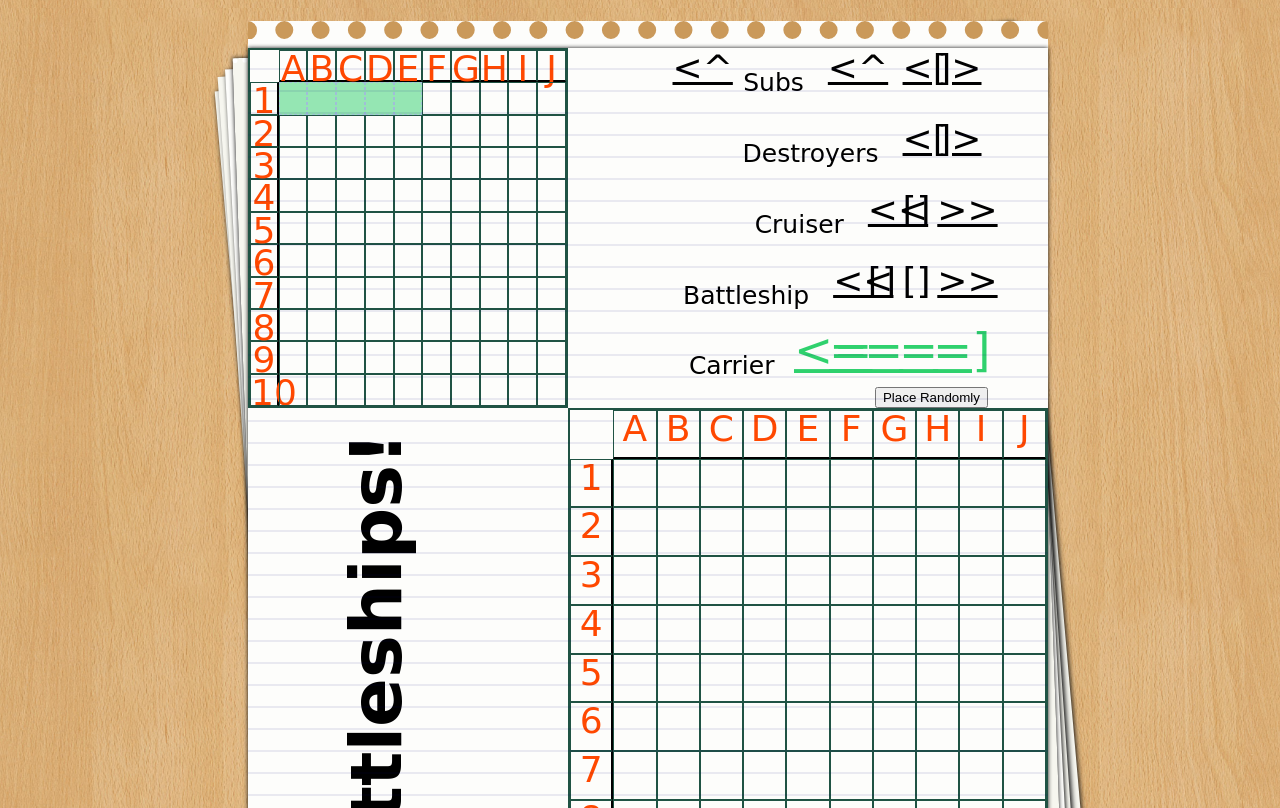
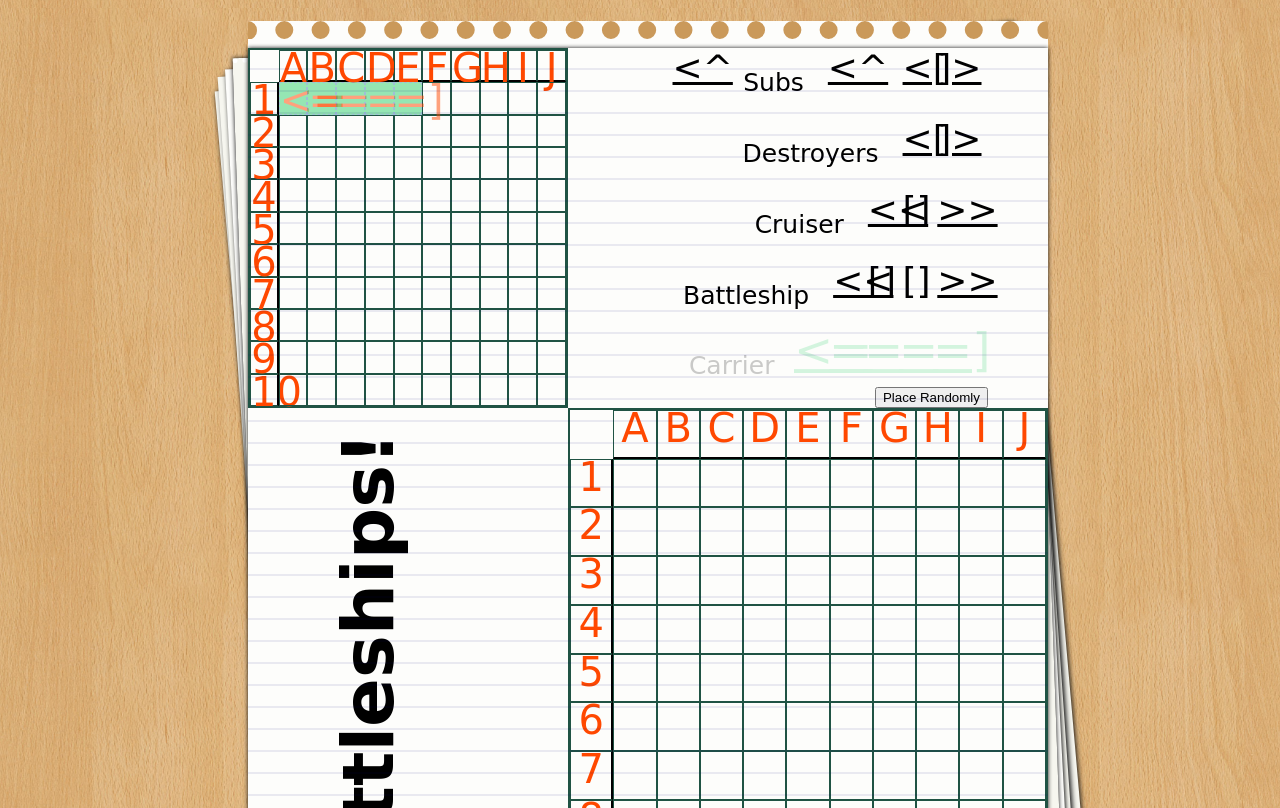
Before and after one commit to robo2323/battleships, a website built with webpack: page dist/index.html in a window 1280 px wide. Both pictures are taken after a click on the element 293 px from the left and 98 px from the top of the page. Built offline with nearby package versions, Linux system fonts and the light colour scheme; a web font is replaced by a local one.

Commit message:
showing ship graphics

```diff
--- a/src/components/view.js
+++ b/src/components/view.js
@@ -10,6 +10,7 @@ export default function() {
   newGame.setBoard();
 
   let clicked = true,
+    clickable = true,
     direction = false,
     pickedShip = 'Carrier';
   // draw blue lines on paper
@@ -18,39 +19,59 @@ export default function() {
   const trackBoardSquareClick = function(e) {
     e.preventDefault();
 
-    clicked = !clicked;
-    if (!clicked) {
+    clicked = clickable ? !clicked : clicked;
+    if (!clicked && clickable) {
       // place ship
+      const placedShipSquares = document.querySelectorAll('.placing-ship');
+
       const y = placedShipSquares[0].getAttribute('data-y');
       const x = placedShipSquares[0].getAttribute('data-x');
-      const placedShipSquares = document.querySelectorAll('.placing-ship');
 
       const cantPlace = newGame.checkSquareInDirection(
         'playerOneBoard',
         [y, x],
         direction,
+        'playerTwoShips',
         pickedShip
       );
-      console.log(cantPlace);
 
       if (!cantPlace) {
+        const playerShip = document.querySelector(
+          `.ship[data-ship="${pickedShip}"]`
+        );
         for (let i = 0; i < placedShipSquares.length; i++) {
           let x = placedShipSquares[i].getAttribute('data-y');
           let y = placedShipSquares[i].getAttribute('data-x');
-          const playerShip = document.querySelector(
-            `.ship[data-ship="${pickedShip}"`
-          );
+
+          // placedShipSquares[i].classList.add('placed-ship');
+
+          newGame.playerOneBoard[x][y] =
+            newGame.playerOneShips[pickedShip].display[i];
+          drawBoardArea('track-area');
+        }
+        if (
+          document.querySelectorAll('.ship[data-placed="false"]').length > 0
+        ) {
           playerShip.setAttribute('data-placed', 'true');
           playerShip.classList.remove('clickable');
           playerShip.style.opacity = '0.2';
 
-          placedShipSquares[i].classList.add('placed-ship');
+          if (pickedShip !== 'Sub_Two') {
+            const newPickedShip = playerShip.nextElementSibling;
+            const placed = newPickedShip.getAttribute('data-placed');
 
-          newGame.playerOneBoard[x][y] = `${pickedShip}`;
+            if (placed) {
+              pickedShip = newPickedShip.getAttribute('data-ship');
+            }
+          }
+          clicked = !clicked;
+        } else {
+          clicked = false;
+          clickable = false;
         }
       }
     }
-    clickedSquare = getXY(this);
+
   };
 
   const checkShot = function(board, [x, y], ships, that) {
@@ -75,13 +96,11 @@ export default function() {
       }
       newGame[board][x][y] = 'X';
     } else {
-
       newGame[board][x][y] = '/';
     }
     board === 'playerTwoBoard'
       ? drawBoardArea('play-area')
       : drawBoardArea('track-area');
-
   };
 
   // make a shot/guess
@@ -91,7 +110,9 @@ export default function() {
     const y = this.getAttribute('data-x');
 
     checkShot('playerTwoBoard', [x, y], 'playerTwoShips', this);
+
     const aiTurn = newGame.aiTurn();
+
     setTimeout(() => {
       checkShot(
         'playerOneBoard',
@@ -107,19 +128,28 @@ export default function() {
     let x = xy[1];
 
     const pickedShipLength = newGame.playerOneShips[pickedShip].strength;
-    const relativeShipLengthY = y + pickedShipLength - 1,
-      relativeShipLengthX = x + pickedShipLength - 1;
+    const relativeShipLengthY = y + pickedShipLength - 2,
+      relativeShipLengthX = x + pickedShipLength - 2;
+    newGame.pOneStyles = [];
 
     // rotate ship piece if no room against edge
     try {
       if (relativeShipLengthY > 9 && relativeShipLengthX > 9) {
         if (!direction) {
           for (let i = 0; i < pickedShipLength; i++) {
-            $.id(`${area}-${x}-${y - i}`).classList.add('placing-ship');
+            // $.id(`${area}-${x}-${y - i}`).classList.add('placing-ship');
+
+            newGame.pOneStyles.push([x, y - i, 'placing-ship']);
+            // newGame.playerOneBoard[x][y - i] =
+            //   newGame.playerOneShips[pickedShip].display[i];
           }
         } else if (direction) {
           for (let i = 0; i < pickedShipLength; i++) {
-            $.id(`${area}-${x - i}-${y}`).classList.add('placing-ship');
+            // $.id(`${area}-${x - i}-${y}`).classList.add('placing-ship');
+
+            newGame.pOneStyles.push([x - i, y, 'placing-ship']);
+            // newGame.playerOneBoard[x - i][y] =
+            //   newGame.playerOneShips[pickedShip].display[i];
           }
         }
       } else if (!direction) {
@@ -129,7 +159,11 @@ export default function() {
           direction = !direction;
         }
         for (let i = 0; i < pickedShipLength; i++) {
-          $.id(`${area}-${x}-${y + i}`).classList.add('placing-ship');
+          // $.id(`${area}-${x}-${y + i}`).classList.add('placing-ship');
+
+          newGame.pOneStyles.push([x, y + i, 'placing-ship']);
+          // newGame.playerOneBoard[x][y + i] =
+          //   newGame.playerOneShips[pickedShip].display[i];
         }
       } else if (direction) {
         if (!direction && relativeShipLengthY > 9) {
@@ -138,19 +172,22 @@ export default function() {
           direction = !direction;
         }
         for (let i = 0; i < pickedShipLength; i++) {
-          $.id(`${area}-${x + i}-${y}`).classList.add('placing-ship');
+          // $.id(`${area}-${x + i}-${y}`).classList.add('placing-ship');
+
+          newGame.pOneStyles.push([x + i, y, 'placing-ship']);
+          // newGame.playerOneBoard[x + i][y] =
+          //   newGame.playerOneShips[pickedShip].display[i];
         }
       }
     } catch (err) {}
+    drawBoardArea('track-area');
   };
   const trackBoardSquareHover = function() {
     if (clicked) {
       const area = this.getAttribute('data-area');
       const xy = getXY(this);
 
-      const allSquares = document.querySelectorAll(`#${area} > div`);
-      removeClass(allSquares, 'placing-ship');
-      this.classList.add('placing-ship');
+      // this.classList.add('placing-ship');
 
       drawShipToPlace(area, xy);
     }
@@ -190,8 +227,16 @@ export default function() {
           const squareContent = newGame.checkSquare(board, [i, c]);
 
           if (area === 'track-area') {
+            div.classList.add('track-board-square');
+
+            newGame.pOneStyles.forEach((element) => {
+              if (element[0] === i && element[1] === c) {
+                div.classList.add(element[2]);
+              }
+            });
             div.addEventListener('click', trackBoardSquareClick);
             div.addEventListener('mousemove', trackBoardSquareHover);
+
             if (squareContent) {
               if (squareContent === '/') {
                 div.textContent = squareContent;
@@ -202,7 +247,7 @@ export default function() {
 
                 div.classList.add('hit');
               } else {
-                div.classList.add('placed-ship');
+                div.textContent = squareContent;
               }
             }
           }
@@ -244,14 +289,23 @@ export default function() {
   for (let i = 0; i < playerShips.length; i++) {
     playerShips[i].addEventListener('click', clickPlayerShipHandeler);
   }
+
   document.addEventListener('keydown', () => {
     direction = !direction;
   });
   document.querySelector('#place-randomly').addEventListener('click', () => {
     newGame.setBoard('playerOneBoard', 'playerOneShips');
+    clicked = false;
+    clickable = false;
+    newGame.pOneStyles = [];
+
+    for (let i = 0; i < playerShips.length; i++) {
+      playerShips[i].setAttribute('data-placed', 'true');
+      playerShips[i].classList.remove('clickable');
+      playerShips[i].style.opacity = '0.2';
+      playerShips[i].removeEventListener('click', clickPlayerShipHandeler);
+    }
+
     drawBoardArea('track-area');
-    console.log(newGame);
-
-    removeClass(playerShips, 'clickable');
   });
 }
--- a/src/controllers/logic.js
+++ b/src/controllers/logic.js
@@ -15,6 +15,7 @@ export default function() {
       ['', 0, 0, 0, 0, 0, 0, 0, 0, 0, 0],
       ['', 0, 0, 0, 0, 0, 0, 0, 0, 0, 0]
     ],
+    pOneStyles: [],
     playerTwoBoard: [
       ['', '', '', '', '', '', '', '', '', '', ''],
       ['', 0, 0, 0, 0, 0, 0, 0, 0, 0, 0],
@@ -28,24 +29,24 @@ export default function() {
       ['', 0, 0, 0, 0, 0, 0, 0, 0, 0, 0],
       ['', 0, 0, 0, 0, 0, 0, 0, 0, 0, 0]
     ],
-
+    pTwoStyles: [],
     playerOneShips: {
-      Carrier: { hits: [], strength: 5 },
-      Battleship: { hits: [], strength: 4 },
-      Cruiser: { hits: [], strength: 3 },
-      Destroyer_One: { hits: [], strength: 2 },
-      Destroyer_Two: { hits: [], strength: 2 },
-      Sub_One: { hits: [], strength: 1 },
-      Sub_Two: { hits: [], strength: 1 }
+      Carrier: { display: ['<=', '=', '=', '=', '=]'], hits: [], strength: 5 },
+      Battleship: { display: ['<<', '[]', '[]', '>>'], hits: [], strength: 4 },
+      Cruiser: { display: ['<<', '[]', '>>'], hits: [], strength: 3 },
+      Destroyer_One: { display: ['<[',']>'], hits: [], strength: 2 },
+      Destroyer_Two: { display: ['<[',']>'], hits: [], strength: 2 },
+      Sub_One: { display: ['<^'], hits: [], strength: 1 },
+      Sub_Two: { display: ['<^'], hits: [], strength: 1 }
     },
     playerTwoShips: {
-      Carrier: { hits: [], strength: 5 },
-      Battleship: { hits: [], strength: 4 },
-      Cruiser: { hits: [], strength: 3 },
-      Destroyer_One: { hits: [], strength: 2 },
-      Destroyer_Two: { hits: [], strength: 2 },
-      Sub_One: { hits: [], strength: 1 },
-      Sub_Two: { hits: [], strength: 1 }
+      Carrier: { display: ['<=', '=', '=', '=', '=]'], hits: [], strength: 5 },
+      Battleship: { display: ['<<', '[]', '[]', '>>'], hits: [], strength: 4 },
+      Cruiser: { display: ['<<', '[]', '>>'], hits: [], strength: 3 },
+      Destroyer_One: { display: ['<[',']>'], hits: [], strength: 2 },
+      Destroyer_Two: { display: ['<[',']>'], hits: [], strength: 2 },
+      Sub_One: { display: ['<^'], hits: [], strength: 1 },
+      Sub_Two: { display: ['<^'], hits: [], strength: 1 }
     },
 
     selectRandomSquare: function() {
@@ -54,13 +55,13 @@ export default function() {
       return [x, y];
     },
     checkSquare: function(board, [x, y]) {
-      x=+x;
-      y=+y;
+      x = +x;
+      y = +y;
       return this[board][x][y];
     },
     checkAdjacentSquares: function(board, [x, y]) {
-      x=+x;
-      y=+y;
+      x = +x;
+      y = +y;
       const up = this.checkSquare(board, [x, y - 1]);
       const down = this.checkSquare(board, [x, y + 1]);
       const left = this.checkSquare(board, [x - 1, y]);
--- a/src/css/style.less
+++ b/src/css/style.less
@@ -131,7 +131,8 @@ body {
   display: flex;
   h1 {
     transform: rotateZ(-90deg);
-    margin: 55px;
+
+    margin: 60% -28%;
   }
 }
 
@@ -152,6 +153,7 @@ body {
   line-height: 35px;
   color: @red;
   border: 1px solid @black;
+  font-size: 40px;
 }
 
 #track-area {
@@ -174,7 +176,9 @@ body {
     background: rgba(255, 99, 71, 0.363);
   }
 }
-
+.track-board-square{
+  font-size: 40px;
+}
 .ship-container {
   display: flex;
   flex-direction: row-reverse;
@@ -198,7 +202,7 @@ body {
   }
 
   div {
-  transition: all 0.1s;
+    transition: all 0.1s;
 
     text-align: center;
     line-height: 30px;
```
Also changed, not shown: dist/bundle.js, src/css/style.css.
